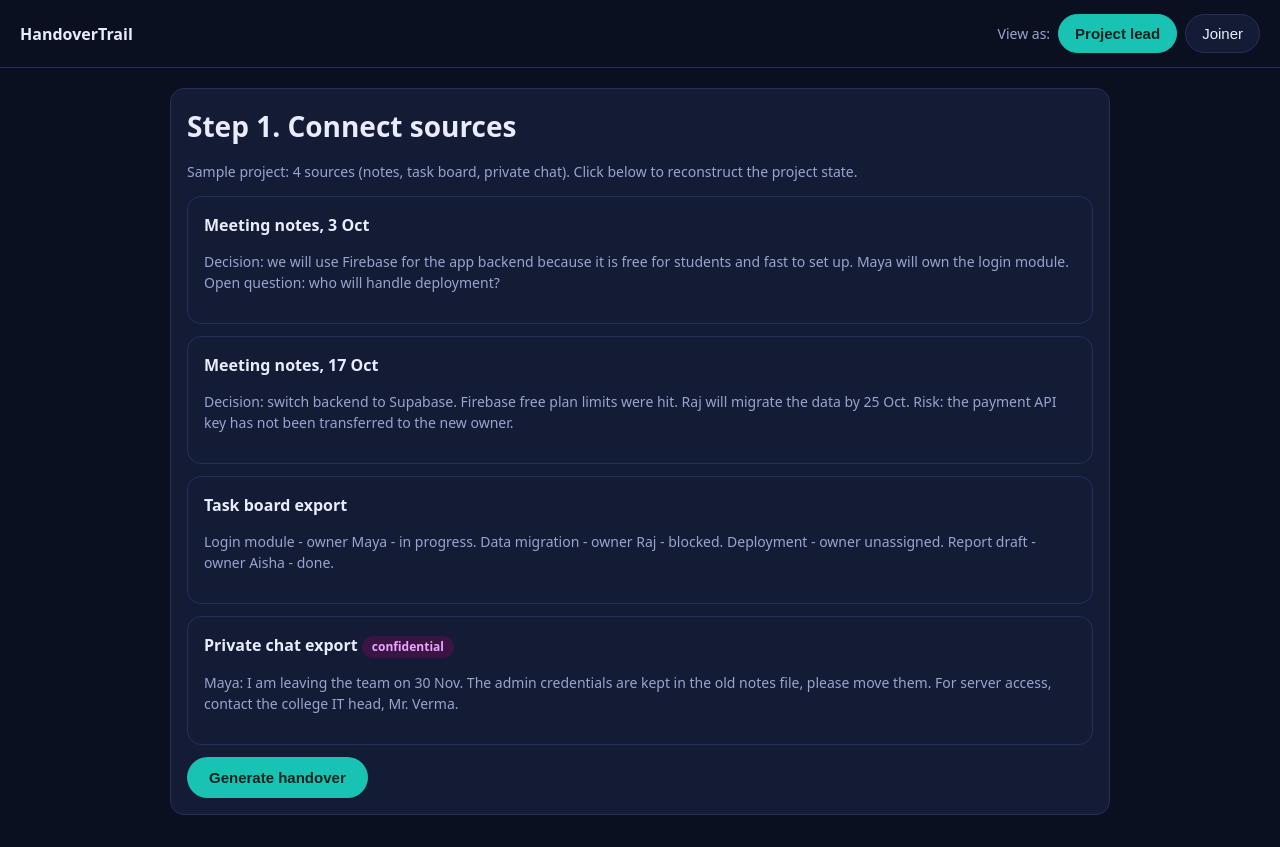
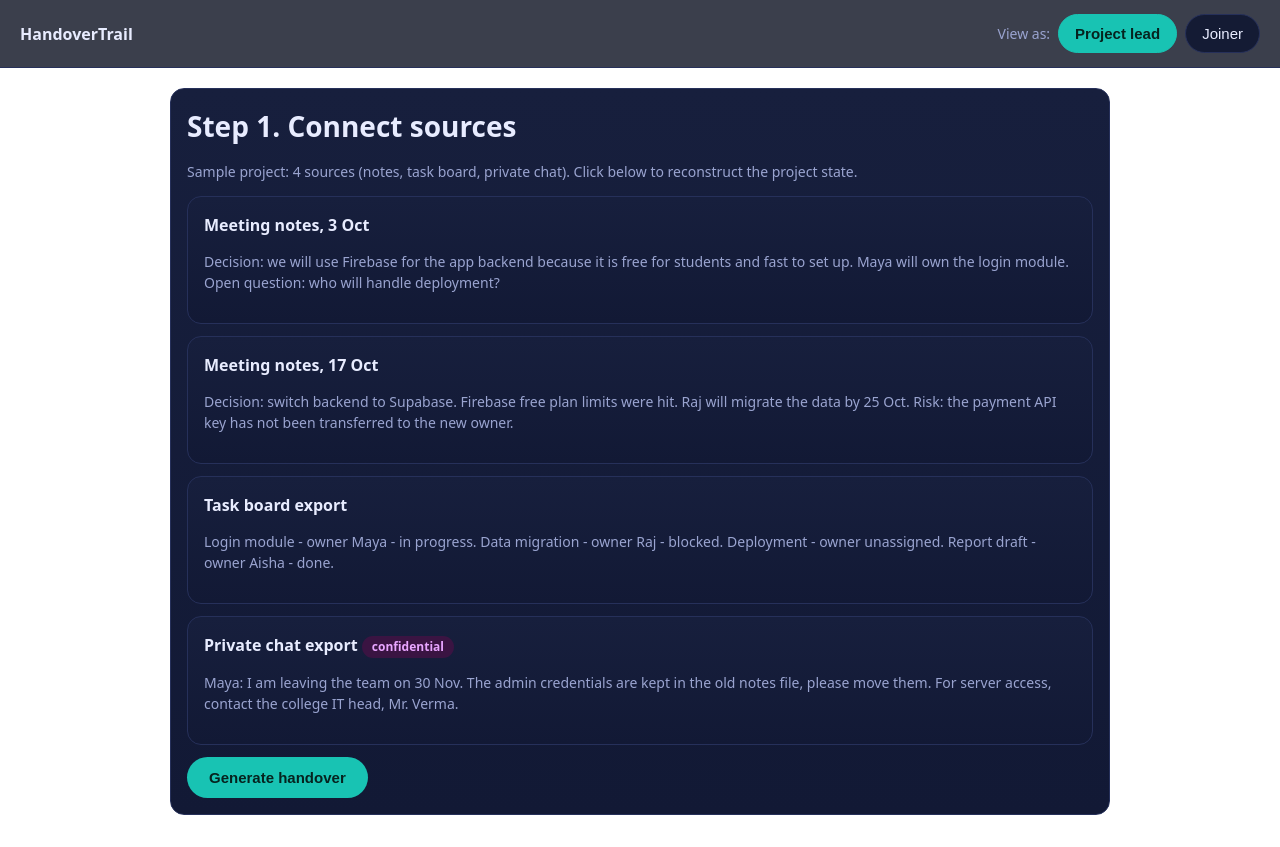
Before and after one commit to sirisha2009/HandoverTrail, a Next.js app: page /demo in a window 1280 px wide. Built offline with nearby package versions, Linux system fonts and the light colour scheme.

Commit message:
Update styles for header, buttons, and layout

```diff
--- a/app/globals.css
+++ b/app/globals.css
@@ -6,7 +6,7 @@ a{color:inherit;text-decoration:none}.wrap{max-width:980px;margin:0 auto;padding
 .btn{display:inline-block;background:var(--teal);color:#06231f;font-weight:700;padding:12px 22px;border-radius:999px;border:0;cursor:pointer;font-size:15px}
 .btn.ghost{background:transparent;color:var(--ink);border:1px solid var(--line)}.btn.sm{padding:6px 12px;font-size:13px}
 .btn.red{background:var(--red);color:#2b0505}.btn.amb{background:var(--amb);color:#2b1c00}.btn:disabled{opacity:.4;cursor:not-allowed}
-h2{font-size:28px;margin:40px 0 14px}.card{background:var(--card);border:1px solid var(--line);border-radius:14px;padding:16px;margin-bottom:12px}
+h2{font-size:28px;margin:40px 0 14px}.card{background:linear-gradient(180deg,#171f3d,#121935);border:1px solid var(--line);border-radius:14px;padding:16px;margin-bottom:12px}
 .steps{display:flex;gap:8px;flex-wrap:wrap;margin-bottom:14px}.step{padding:10px 16px;border-radius:999px;border:1px solid var(--line);background:var(--card);color:var(--ink);cursor:pointer;font-size:15px}
 .step.on{background:var(--teal);color:#06231f;border-color:var(--teal);font-weight:700}
 .grid{display:grid;grid-template-columns:repeat(auto-fit,minmax(240px,1fr));gap:12px}
@@ -14,9 +14,23 @@ h2{font-size:28px;margin:40px 0 14px}.card{background:var(--card);border:1px sol
 .verified{background:#12361f;color:var(--grn)}.unverified{background:#3a2c0a;color:var(--amb)}.conflicting{background:#3d1414;color:var(--red)}
 .type{background:#1f2750;color:#aebbff}.conf{background:#3a1442;color:#e9a6ff}
 .row{display:flex;gap:8px;flex-wrap:wrap;align-items:center;margin-top:10px}
-.top{display:flex;justify-content:space-between;align-items:center;gap:10px;flex-wrap:wrap;padding:14px 20px;border-bottom:1px solid var(--line)}
+.top{position:sticky;top:0;z-index:10;backdrop-filter:blur(12px);background:rgba(11,16,32,.8);display:flex;justify-content:space-between;align-items:center;gap:10px;flex-wrap:wrap;padding:14px 20px;border-bottom:1px solid var(--line)}
 .mute{color:var(--mute);font-size:14px}.two{display:grid;grid-template-columns:1.4fr 1fr;gap:16px}
 @media(max-width:800px){.two{grid-template-columns:1fr}}
 mark{background:var(--amb);color:#201400;padding:0 2px;border-radius:3px}
 textarea{width:100%;background:#0b1020;color:var(--ink);border:1px solid var(--line);border-radius:8px;padding:8px;font:inherit}
 .stat{display:inline-block;margin-right:14px}.ok{color:var(--grn);font-weight:700}
+
+body{background:var(--bg) radial-gradient(circle at 15% 0,#1b2766 0,transparent 45%),radial-gradient(circle at 90% 30%,#0e4a52 0,transparent 40%);background-attachment:fixed}
+.hero{background:none;padding:90px 20px 40px}.pill{display:inline-block;border:1px solid var(--line);background:rgba(24,195,179,.1);color:var(--teal);padding:6px 14px;border-radius:999px;font-size:13px;font-weight:600;margin-bottom:20px}
+.grad{background:linear-gradient(90deg,#18c3b3,#7aa2ff,#ffb020);-webkit-background-clip:text;background-clip:text;color:transparent}
+.hero .btns{display:flex;gap:12px;justify-content:center;flex-wrap:wrap}.chips{display:flex;gap:10px;justify-content:center;flex-wrap:wrap;margin-top:34px}
+.chip{border:1px solid var(--line);background:rgba(20,27,52,.7);padding:8px 14px;border-radius:12px;font-size:14px;color:var(--mute)}
+.sec{max-width:980px;margin:0 auto;padding:30px 20px}.sec h2{text-align:center;font-size:clamp(26px,5vw,38px)}.sub{text-align:center;color:var(--mute);margin:-6px auto 28px;max-width:560px}
+.wheelbox{position:relative;width:340px;height:340px;margin:0 auto}.ring{position:absolute;inset:30px;border:1px dashed var(--line);border-radius:50%}
+.node{position:absolute;width:64px;height:64px;margin:-32px 0 0 -32px;border-radius:50%;border:2px solid var(--line);background:var(--card);color:var(--ink);font-weight:700;font-size:20px;cursor:pointer;transition:.25s}
+.node:hover,.node.on{background:var(--teal);color:#06231f;border-color:var(--teal);transform:scale(1.18);box-shadow:0 0 28px rgba(24,195,179,.5)}
+.hub{position:absolute;left:50%;top:50%;width:150px;margin:-60px 0 0 -75px;text-align:center}.hub strong{font-size:20px;display:block}.hub span{font-size:12px;color:var(--mute);line-height:1.3;display:block}
+.cap{max-width:560px;margin:18px auto 0;text-align:center}.cards3{display:grid;grid-template-columns:repeat(auto-fit,minmax(250px,1fr));gap:14px}
+.cards3 .card{transition:.25s}.cards3 .card:hover{transform:translateY(-4px);border-color:var(--teal)}.ico{font-size:28px}
+.foot{text-align:center;color:var(--mute);font-size:13px;padding:40px 20px}
```
